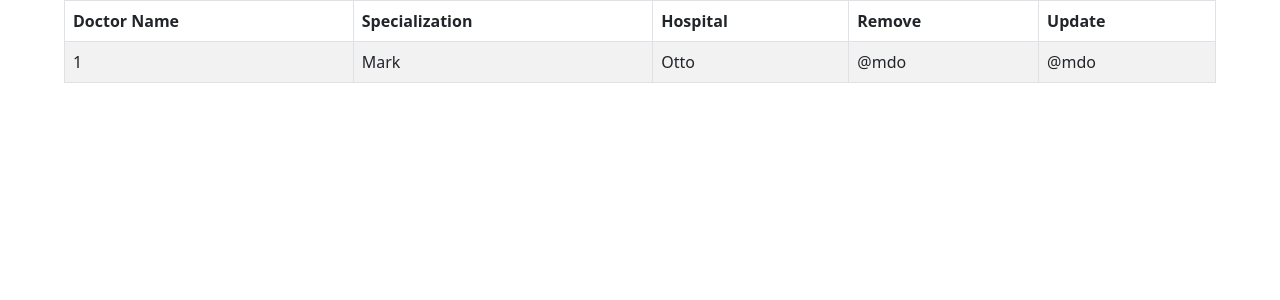
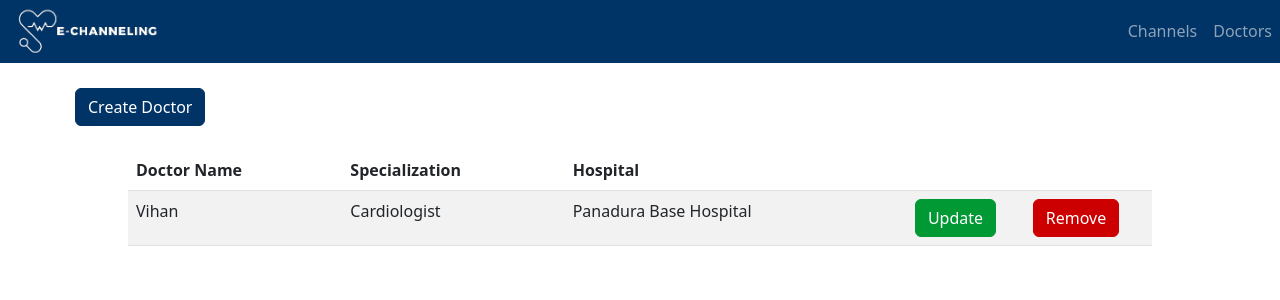
Before and after one commit to MilindiSenevirathne/e-channel-frontend, a React (Create React App) app: page /doctorlist in a window 1280 px wide. Shown: the top 300 px of the page. Built offline with nearby package versions, Linux system fonts and the light colour scheme.

Commit message:
added create doctors and doctorlist

```diff
--- a/src/Admin Pages/CreateDoctor.css
+++ b/src/Admin Pages/CreateDoctor.css
@@ -1,6 +1,6 @@
 .boxCreateDoctor {
-    background-image: url("../../public/covid-19-coronavirus-disease-healthcare-workers-concept-close-up-confident-professional-female-doctor-nurse-glasses-scrubs-standing-white-background-cross-arms.jpg");
-    height: 550px;
+    background-image: url("../../public/background3.jpg");
+    height: 600px;
     background-size: 100%;
     background-attachment: fixed;
     overflow: hidden;
@@ -10,10 +10,10 @@
     position: absolute;
     padding: 20px 10px;
     background: inherit;
-    color: #003366;
+    color: #ffffff;
     border-color: #003366;
     width: 650px;
     margin-left: 30%;
-    margin-top: 120px;
+    margin-top: 10px;
     background-color: #003366;
   }
--- a/src/Admin Pages/CreateDoctor.js
+++ b/src/Admin Pages/CreateDoctor.js
@@ -4,14 +4,15 @@ import Col from "react-bootstrap/Col";
 import Form from "react-bootstrap/Form";
 import Row from "react-bootstrap/Row";
 import "./CreateDoctor.css";
-
+import AdminNavbar from "../Pages/AdminNavbar";
 
 const CreateDoctor = () => {
   return (
     <div>
-       <div style={{height:'80px'}}></div>
+         <AdminNavbar />
+       <div style={{height:'50px'}}></div>
       <div className="boxCreateDoctor">
-        <Form className="box_2" style={{marginTop:'200px', marginLeft:'100px'}}>
+        <Form className="box_2" style={{marginTop:'70px', marginLeft:'100px'}}>
           <Form.Group as={Row} className="mb-3">
             <Form.Label column sm={2}>
               Doctor Name
--- a/src/Admin Pages/DoctorList.js
+++ b/src/Admin Pages/DoctorList.js
@@ -1,29 +1,59 @@
 import Table from 'react-bootstrap/Table';
+import AdminNavbar from "../Pages/AdminNavbar";
+import Button from "react-bootstrap/Button";
+import { Link } from "react-router-dom";
 
 function DoctorList() {
     return (
-    <Table striped bordered hover style={{width:'90%', margin:'auto'}} className="mb-4">
+        <div>
+          <AdminNavbar />
+          <div>
+            <Link to="/createdoctor"><Button
+              style={{ backgroundColor: "#003366", borderColor: "#003366", marginTop:"25px" , marginLeft:"75px"}}
+              variant="secondary"
+            >
+              Create Doctor
+            </Button></Link>
+          </div>
+          <Table
+            striped
+            hover
+            style={{ width: "80%", margin: "auto" }}
+            className="mt-4"
+          >
             <thead>
-        <tr class>
-
-          <th>Doctor Name</th>
+              <tr>
+                <th style={{justifycontent: 'center'}}>Doctor Name</th>
                 <th>Specialization</th>
                 <th>Hospital</th>
-          <th>Remove</th>
-          <th>Update</th>
+                <th> </th>
+                <th></th>
+
               </tr>
             </thead>
             <tbody>
               <tr>
-          <td>1</td>
-          <td>Mark</td>
-          <td>Otto</td>
-          <td>@mdo</td>
-          <td>@mdo</td>
+              <td>Vihan</td>
+                <td>Cardiologist</td>
+                <td>Panadura Base Hospital</td>
+                <td><Button
+                type="submit"
+                style={{ backgroundColor: "#009933", borderColor: "#009933" ,marginRight:"-30px"}}
+              >
+
+               Update
+              </Button></td>
+                <td><Button
+                type="submit"
+                style={{ backgroundColor: "#cc0000", borderColor: "#cc0000" ,marginRight:"-30px"}}
+              >
+
+               Remove
+              </Button></td>
               </tr>
-
             </tbody>
           </Table>
+        </div>
       );
 }
 
--- a/src/Pages/AdminNavbar.js
+++ b/src/Pages/AdminNavbar.js
@@ -23,7 +23,7 @@ const AdminNavbar = () => {
           </Container>
           <Nav>
             <Nav.Link href="#">Channels</Nav.Link>
-            <Nav.Link href="#memes">
+            <Nav.Link href="/doctorlist">
               Doctors
             </Nav.Link>
           </Nav>
```
Also changed, not shown: 1 other file (tests, documents, lock files or other folders). Lines whose indentation alone changed are shown as unchanged.
